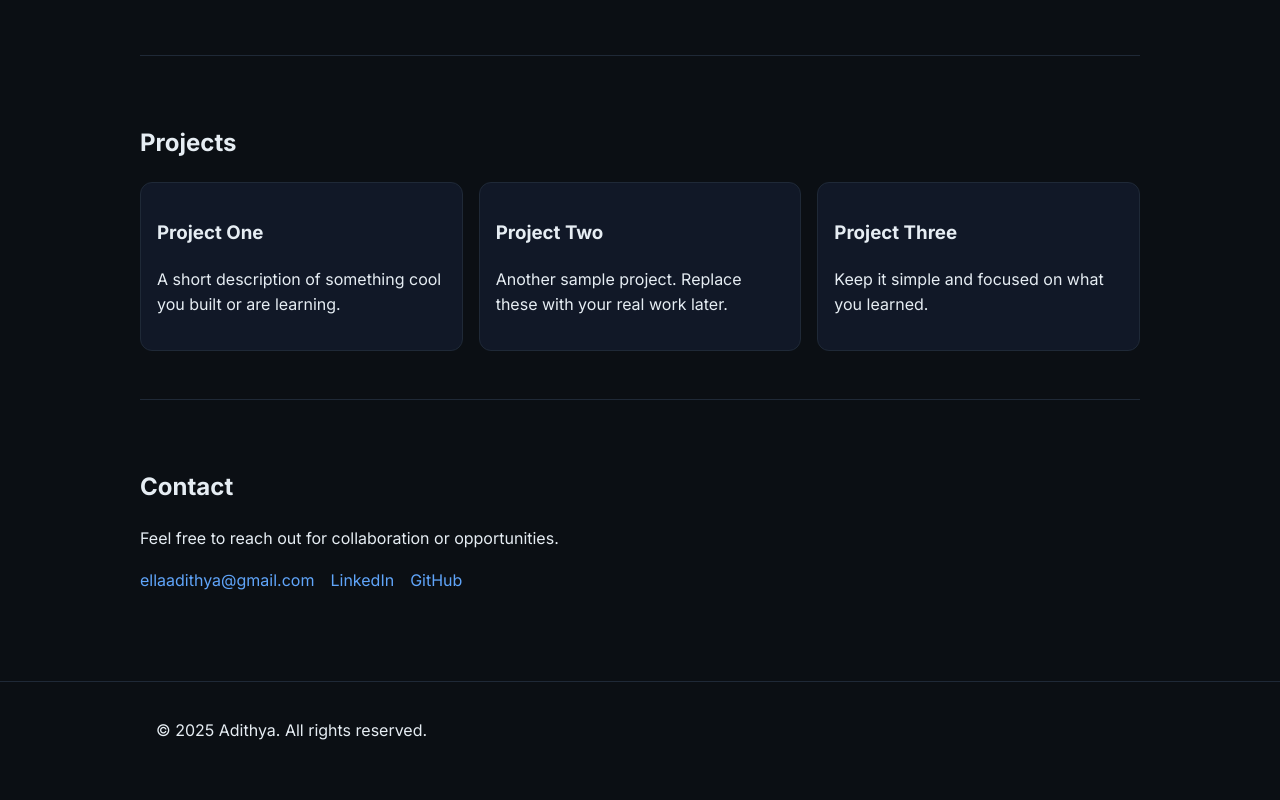
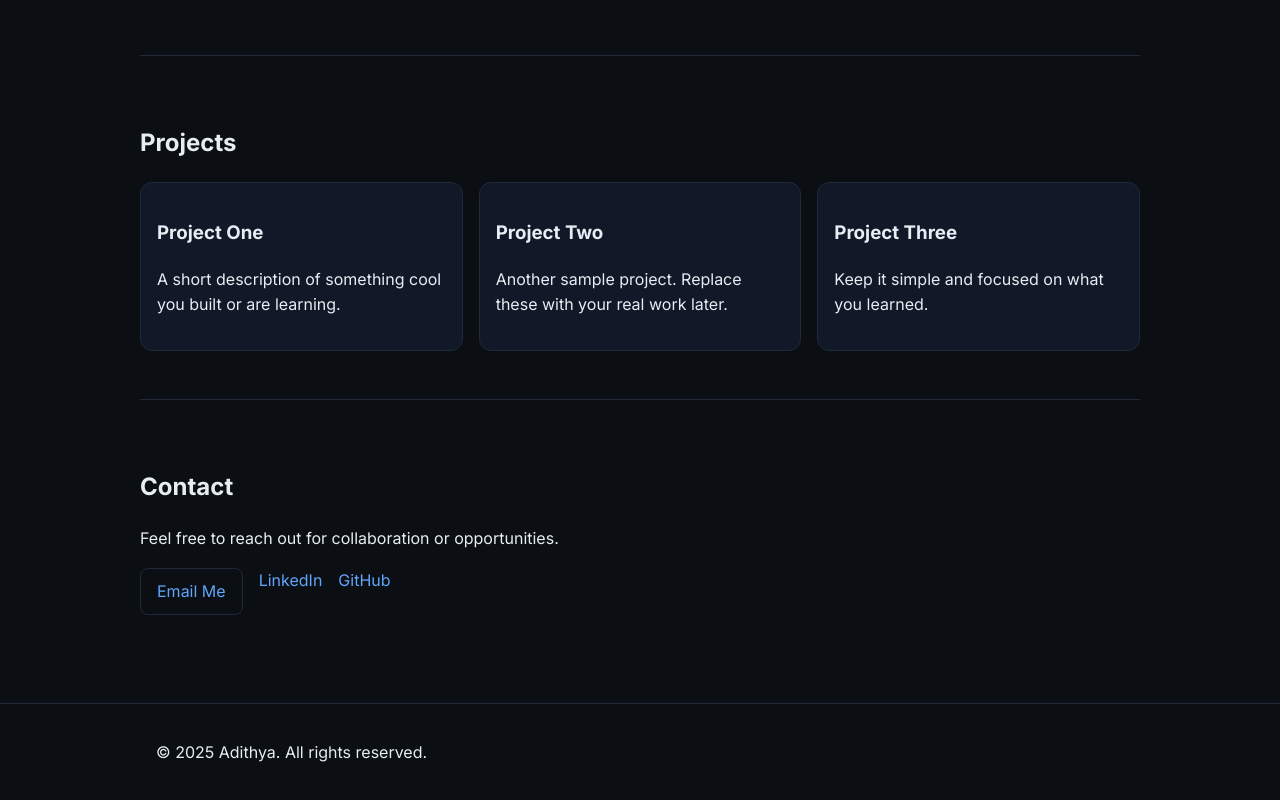
Before and after one commit to adithya186/Portfolio, a plain HTML site: page adithya_portfolio/index.html in a window 1280 px wide. Shown: the part 499-1299 px from the top of the page. Drawn offline with Linux system fonts and the light colour scheme.

Commit message:
Contact: hide email behind button (mailto)

```diff
--- a/adithya_portfolio/index.html
+++ b/adithya_portfolio/index.html
@@ -63,7 +63,7 @@
         <h2>Contact</h2>
         <p>Feel free to reach out for collaboration or opportunities.</p>
         <ul class="contact-list">
-          <li><a href="mailto:ellaadithya@gmail.com">ellaadithya@gmail.com</a></li>
+          <li><a class="btn" href="mailto:ellaadithya@gmail.com">Email Me</a></li>
           <li><a href="https://www.linkedin.com/" target="_blank" rel="noreferrer noopener">LinkedIn</a></li>
           <li><a href="https://github.com/" target="_blank" rel="noreferrer noopener">GitHub</a></li>
         </ul>
```
